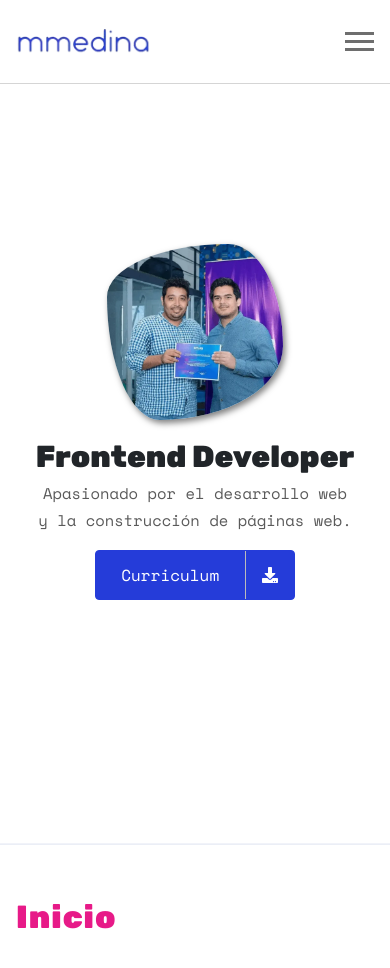
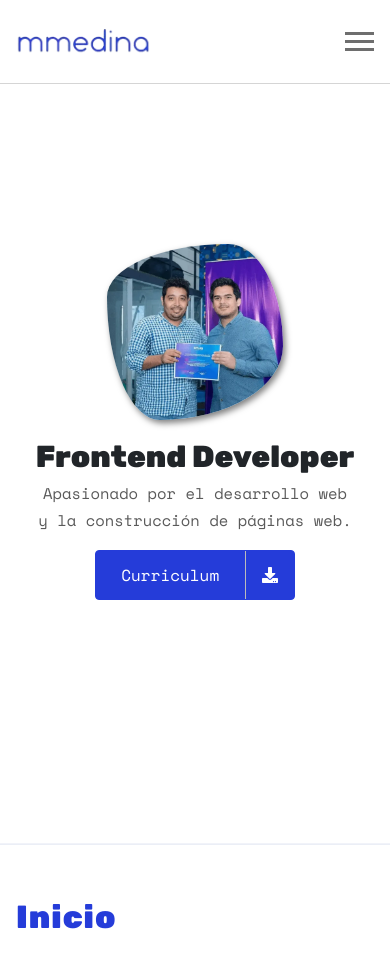
Before and after one commit to mmedinasv05/Portafolio, a React (Create React App) app: page / in a window 390 px wide. Shown: the top 968 px of the page. Built offline with nearby package versions, Linux system fonts and the light colour scheme.

Commit message:
Adding resume component

```diff
--- a/src/Components/CSS/Header.css
+++ b/src/Components/CSS/Header.css
@@ -47,11 +47,11 @@
   opacity: var(--opacity);
 }
 .menu-links:hover {
-  color: var(--pink);
+  color: var(--blue);
   opacity: 1;
 }
 .active {
-  color: var(--pink);
+  color: var(--blue);
   opacity: 1;
 }
 .header-prhase {
@@ -170,7 +170,7 @@
     position: absolute;
     bottom: 0;
     left: 0;
-    background-color: var(--pink);
+    background-color: var(--blue);
     transform: translateX(-100%);
     transition: transform 0.5s ease-in-out;
   }
--- a/src/Components/Curriculum.js
+++ b/src/Components/Curriculum.js
@@ -1,6 +1,6 @@
 import "./CSS/Curriculum.css";
 import "../Components/CSS/CustomeProperties.css";
-import CV from "./Assets/Curriculum.pdf";
+import CV from "./Assets/Curriculum-Manuel-Chavez.pdf";
 import { FontAwesomeIcon } from "@fortawesome/react-fontawesome";
 import { faDownload } from "@fortawesome/free-solid-svg-icons";
 
@@ -10,7 +10,7 @@ export default function Curriculum() {
       href={CV}
       id="link-cv"
       className="link-cv"
-      download="Resume Manuel Chavez"
+      download="Curriculum Manuel Chavez"
       title="Descargar Curriculum"
     >
       <span className="text-cv">Curriculum</span>
```
Also changed, not shown: 2 other files (tests, documents, lock files or other folders).
